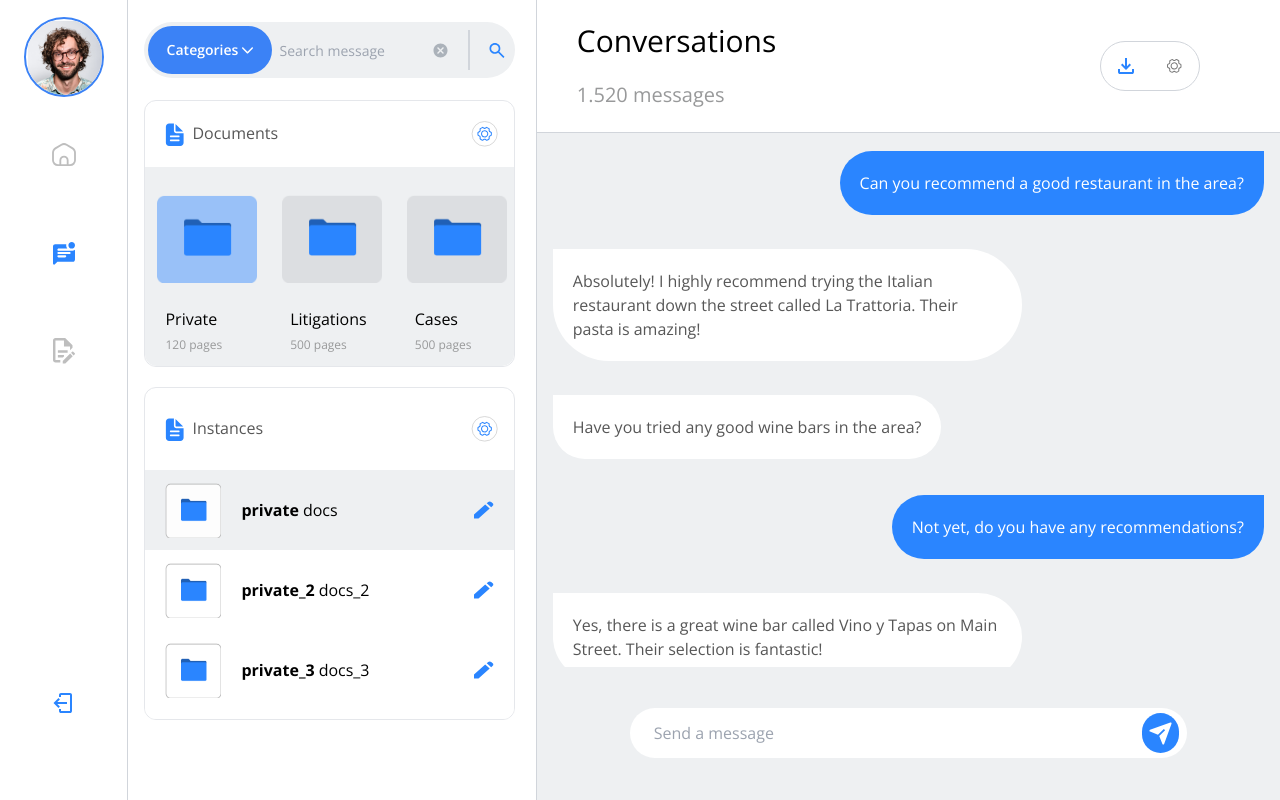
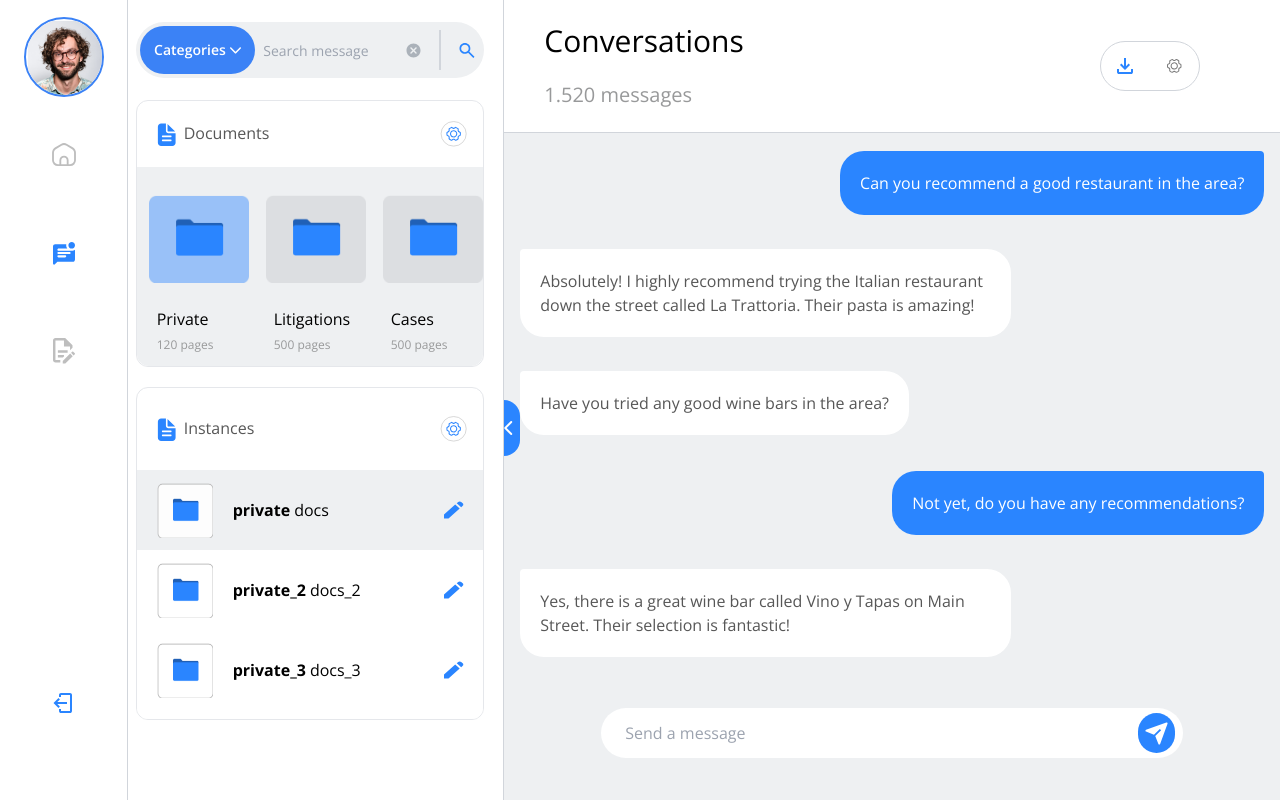
Before and after one commit to luislucianozurdogmailcom/proyect-1-chatgpt, a React (Create React App) app: page / in a window 1280 px wide. Built offline with nearby package versions, Linux system fonts and the light colour scheme.

Commit message:
Agregamos funcionalidad con redux para animación de chat, minimización y expansión

```diff
--- a/public/index.html
+++ b/public/index.html
@@ -13,6 +13,7 @@
     />
     <script src="https://cdn.tailwindcss.com"></script>
     <script src="https://cdn.jsdelivr.net/npm/swiper@9/swiper-element-bundle.min.js"></script>
+    <link rel="stylesheet" href="https://cdnjs.cloudflare.com/ajax/libs/font-awesome/6.3.0/css/all.min.css" integrity="sha512-SzlrxWUlpfuzQ+pcUCosxcglQRNAq/DZjVsC0lE40xsADsfeQoEypE+enwcOiGjk/bSuGGKHEyjSoQ1zVisanQ==" crossorigin="anonymous" referrerpolicy="no-referrer" />
     <style>
       * {
         font-family: "Open Sans", sans-serif;
--- a/src/Componentes/ChatBuble.jsx
+++ b/src/Componentes/ChatBuble.jsx
@@ -7,7 +7,7 @@ const ChatBuble = (item) => {
     <Fragment>
 
         <div className={`w-full min-h-100 flex flex-col my-auto p-4 justify-center ${item.bool_isUser == true ? 'items-end ' : 'items-start'} `}>
-            <div className={`min-h-50 h-full max-w-66p contenedor-central p-5 ${item.bool_isUser == true ? 'chat-user text-white rounded-full rounded-tr' : 'bg-white negro-palabras rounded-full rounded-tl'}`}>
+            <div className={`min-h-50 h-full max-w-66p contenedor-central p-5 ${item.bool_isUser == true ? 'chat-user text-white rounded-3xl rounded-tr' : 'bg-white negro-palabras rounded-3xl rounded-tl'}`}>
                 {item.str_message}
             </div>
         </div>
--- a/src/Componentes/Chatbox.jsx
+++ b/src/Componentes/Chatbox.jsx
@@ -3,10 +3,18 @@ import Header from './Header'
 import style from '../css/styles.css'
 import VerticalCarouselChat from './VerticalCarouselChat'
 import MessageSender from './MessageSender'
+import { useSelector, useDispatch } from 'react-redux'
+import {change} from '../Reducers/chatExpand'
+
 
 const Chatbox = () => {
+
+  // Ponemos la lógica del botón de expansión
+  const bool_isChatExpanded = useSelector((state) => state.chatExpand.expand);
+  const dispatch            = useDispatch();
+
   return (
-    <div className='w-3/5 h-screen gris-buscador overflow-hidden'>
+    <div className={`${bool_isChatExpanded ? 'w-90p' : 'w-66p'} h-screen gris-buscador overflow-hidden relative`}>
       <Header />
       <VerticalCarouselChat items={[
         {'bool_isUser': true, 'str_message': 'Can you recommend a good restaurant in the area?'},
@@ -17,6 +25,11 @@ const Chatbox = () => {
         {'bool_isUser': true, 'str_message': 'Thanks for the recommendation!'},
         {'bool_isUser': false, 'str_message': 'You re welcome, enjoy!'}]}>
       </VerticalCarouselChat>
+
+      <button className='w-4 h-14 text-center flex flex-col justify-center fixed top-1/2 chat-user text-white rounded-full rounded-tl rounded-bl'  onClick={()=> dispatch(change()) }>
+        <i class={`fa-solid fa-chevron-${bool_isChatExpanded ? 'right' : 'left'}`}></i>
+      </button>
+
       <MessageSender />
 
 
--- a/src/Componentes/Sidebar.jsx
+++ b/src/Componentes/Sidebar.jsx
@@ -7,13 +7,20 @@ import VerticalCarousel from './VerticalCarousel'
 import folder_3 from '../assets/folder_3.png'
 import SearchBar from './SearchBar'
 
+import { useSelector, useDispatch } from 'react-redux'
+import {change} from '../Reducers/chatExpand'
+
 
 
 const Sidebar = () => {
+
+  // Estado de si está expandido o no el botón.
+  const bool_isChatExpanded = useSelector((state) => state.chatExpand.expand);
+
   return (
     <Fragment>
 
-       <div className=' h-screen left-0 top-0 flex flex-col w-1/3 border-r border-gray-300 overflow-hidden'>
+       <div className={` h-screen left-0 top-0 flex flex-col border-r border-gray-300 overflow-hidden ${bool_isChatExpanded ? 'w-0p' : 'w-33p '} `}>
          {/* elemento barra buscadora */}
          <SearchBar />
 
--- a/src/Componentes/VerticalCarouselChat.jsx
+++ b/src/Componentes/VerticalCarouselChat.jsx
@@ -20,7 +20,7 @@ const VerticalCarouselChat = ({ items }) => {
 
   return (
     <Slider {...settings} className='w-full h-2/3 overflow-hidden'>
-    {items.map((item) => (
+          {items.map((item) => (
       <ChatBuble str_message={item.str_message} bool_isUser={item.bool_isUser}></ChatBuble>
     ))}
     </Slider>
--- /dev/null
+++ b/src/Reducers/chatExpand.js
@@ -0,0 +1,23 @@
+import { createSlice } from "@reduxjs/toolkit";
+
+export const chatExpand = createSlice({
+    name: 'expand',
+    initialState: {
+        expand: false,
+    },
+    reducers: {
+        change: (state) => {
+            if (state.expand){
+                state.expand = false;
+            }else{
+                state.expand = true;
+            }
+            console.log(state.expand);
+        }
+    }
+})
+
+// Exportamos las acciones
+export const {change} = chatExpand.actions
+
+export default chatExpand.reducer
--- a/src/css/styles.css
+++ b/src/css/styles.css
@@ -20,7 +20,24 @@
 
 .w-90p{
     width: 90%;
+    transition: width 0.5s ease-in-out;
 }
+
+.w-66p{
+    width: 66.6666%;
+    transition: width 0.5s ease-in-out;
+}
+
+.w-0p{
+    width: 0%;
+    transition: width 0.5s ease-in-out;
+}
+
+.w-33p{
+    width: 33.333333%;
+    transition: width 0.5s ease-in-out;
+}
+
 
 .w-41p{
     width: 41%;
--- a/src/store.js
+++ b/src/store.js
@@ -1,5 +1,8 @@
 import {configureStore} from '@reduxjs/toolkit'
+import chatExpand from './Reducers/chatExpand'
 
 export default configureStore({
-    reducer: {},
+    reducer: {
+        chatExpand: chatExpand,
+    },
 })
```
